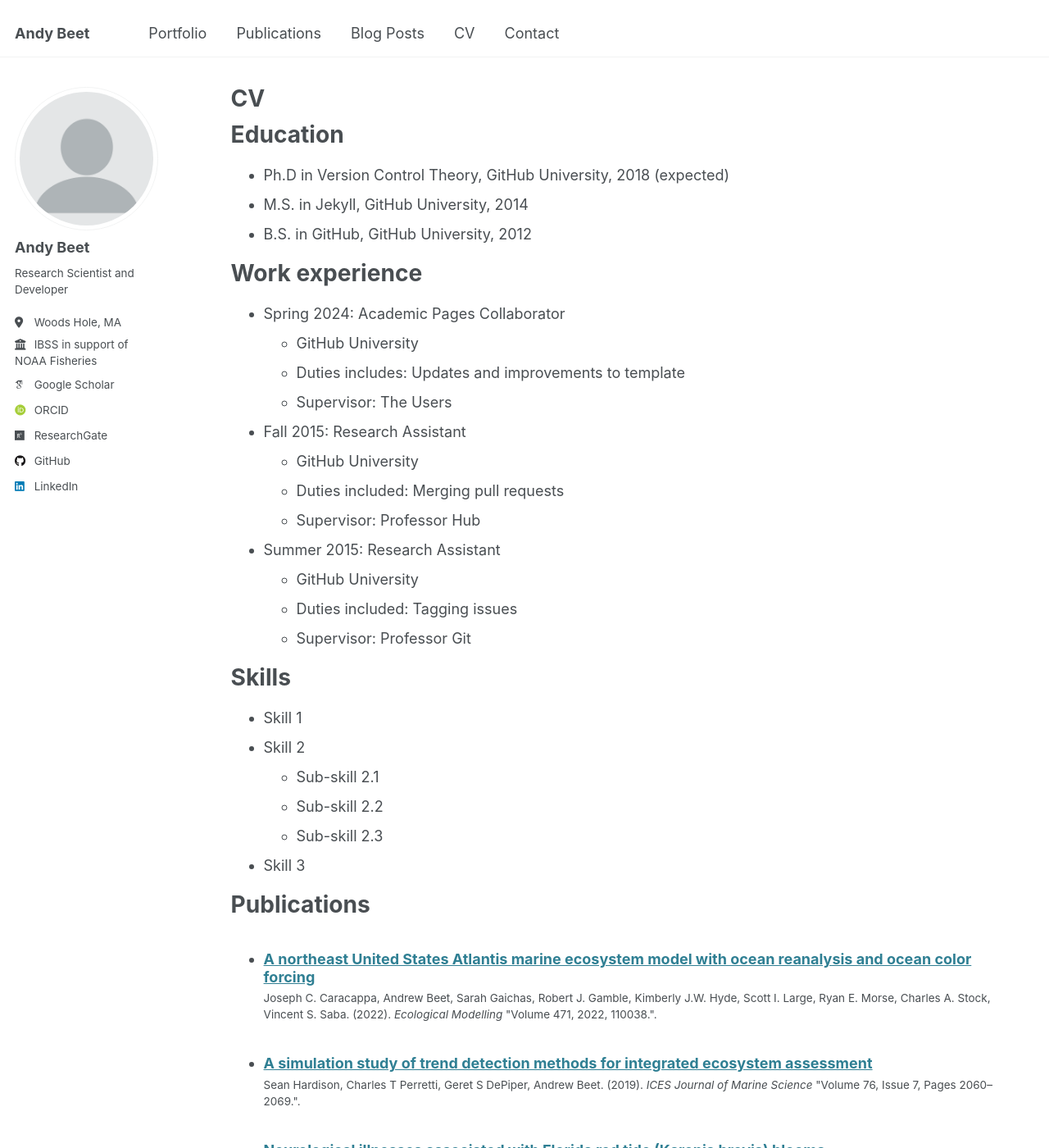
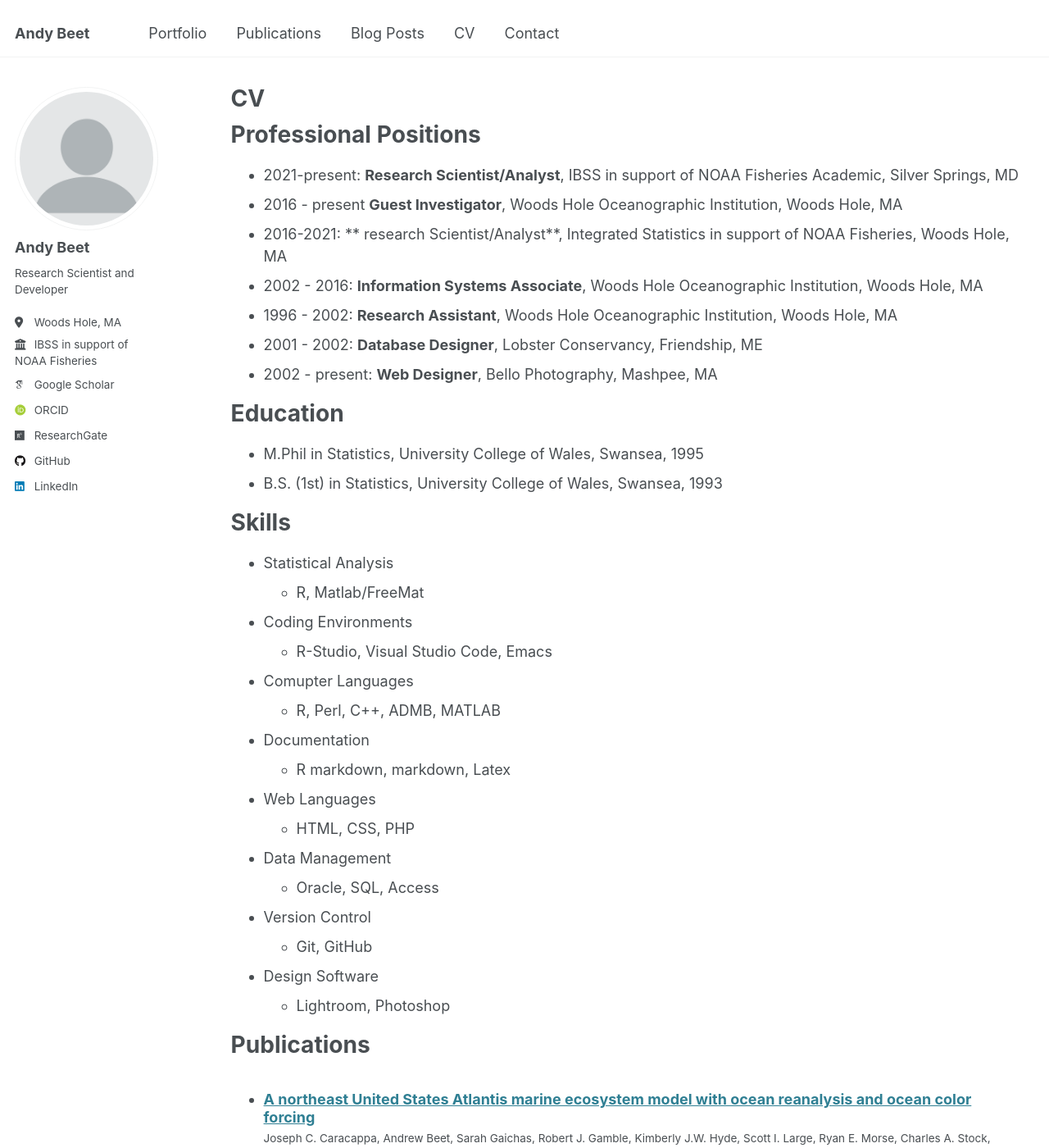
Before and after one commit to andybeet/website, a Jekyll site: the page built from _pages/cv.md, in a window 1280 px wide and 1400 px high. Shown: the whole window at 82% size. Built offline with Jekyll 4.4.1, drawn with Linux system fonts in a browser that asks for light colours; some web fonts are replaced; some of the changed text lies outside the part shown.

Commit message:
update cv

```diff
--- a/_pages/cv.md
+++ b/_pages/cv.md
@@ -9,37 +9,41 @@ redirect_from:
 
 {% include base_path %}
 
+Professional Positions
+======
+* 2021-present: **Research Scientist/Analyst**, IBSS in support of NOAA Fisheries Academic, Silver Springs, MD
+* 2016 - present **Guest Investigator**, Woods Hole Oceanographic Institution, Woods Hole, MA
+* 2016-2021: ** research Scientist/Analyst**, Integrated Statistics in support of NOAA Fisheries, Woods Hole, MA
+* 2002 - 2016: **Information Systems Associate**, Woods Hole Oceanographic Institution, Woods Hole, MA
+* 1996 - 2002: **Research Assistant**, Woods Hole Oceanographic Institution, Woods Hole, MA
+* 2001 - 2002: **Database Designer**, Lobster Conservancy, Friendship, ME
+* 2002 - present: **Web Designer**, Bello Photography, Mashpee, MA
+
 Education
 ======
-* Ph.D in Version Control Theory, GitHub University, 2018 (expected)
-* M.S. in Jekyll, GitHub University, 2014
-* B.S. in GitHub, GitHub University, 2012
 
-Work experience
-======
-* Spring 2024: Academic Pages Collaborator
-  * GitHub University
-  * Duties includes: Updates and improvements to template
-  * Supervisor: The Users
-
-* Fall 2015: Research Assistant
-  * GitHub University
-  * Duties included: Merging pull requests
-  * Supervisor: Professor Hub
-
-* Summer 2015: Research Assistant
-  * GitHub University
-  * Duties included: Tagging issues
-  * Supervisor: Professor Git
+* M.Phil in Statistics, University College of Wales, Swansea, 1995
+* B.S. (1st) in Statistics, University College of Wales, Swansea, 1993
 
 Skills
 ======
-* Skill 1
-* Skill 2
-  * Sub-skill 2.1
-  * Sub-skill 2.2
-  * Sub-skill 2.3
-* Skill 3
+* Statistical Analysis
+  * R, Matlab/FreeMat
+* Coding Environments
+  * R-Studio, Visual Studio Code, Emacs
+* Comupter Languages
+  * R, Perl, C++, ADMB, MATLAB
+* Documentation
+  * R markdown, markdown, Latex
+* Web Languages
+  * HTML, CSS, PHP
+* Data Management
+  * Oracle, SQL, Access
+* Version Control
+  * Git, GitHub
+* Design Software
+  * Lightroom, Photoshop
+
 
 Publications
 ======
@@ -47,18 +51,18 @@ Publications
     {% include archive-single-cv.html %}
   {% endfor %}</ul>
 
-Talks
-======
-  <ul>{% for post in site.talks reversed %}
-    {% include archive-single-talk-cv.html  %}
-  {% endfor %}</ul>
-
-Teaching
-======
-  <ul>{% for post in site.teaching reversed %}
-    {% include archive-single-cv.html %}
-  {% endfor %}</ul>
-
-Service and leadership
-======
-* Currently signed in to 43 different slack teams
+# Talks
+# ======
+#   <ul>{% for post in site.talks reversed %}
+#     {% include archive-single-talk-cv.html  %}
+#   {% endfor %}</ul>
+#
+# Teaching
+# ======
+#   <ul>{% for post in site.teaching reversed %}
+#     {% include archive-single-cv.html %}
+#   {% endfor %}</ul>
+#
+# Service and leadership
+# ======
+# * Currently signed in to 43 different slack teams
```
